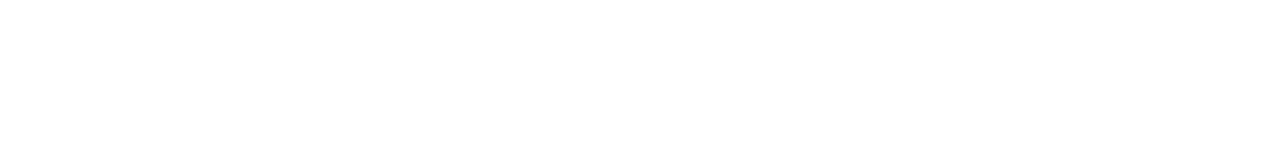
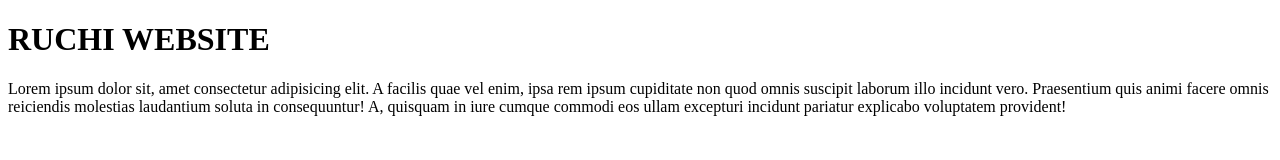
Before and after one commit to RuchiThukral510/COURSE1, a plain HTML site: page video 6/index.html in a window 1280 px wide. Drawn offline with Linux system fonts and the light colour scheme.

Commit message:
Initial commit with HTML code

```diff
--- a/video 6/index.html
+++ b/video 6/index.html
@@ -3,9 +3,11 @@
 <head>
     <meta charset="UTF-8">
     <meta name="viewport" content="width=device-width, initial-scale=1.0">
+    <meta name="description" content="THIS IS MY WEBSITE5">
     <title>Document</title>
 </head>
 <body>
-
+    <h1>RUCHI WEBSITE</h1>
+    <p>Lorem ipsum dolor sit, amet consectetur adipisicing elit. A facilis quae vel enim, ipsa rem ipsum cupiditate non quod omnis suscipit laborum illo incidunt vero. Praesentium quis animi facere omnis reiciendis molestias laudantium soluta in consequuntur! A, quisquam in iure cumque commodi eos ullam excepturi incidunt pariatur explicabo voluptatem provident!</p>
 </body>
 </html>
```
